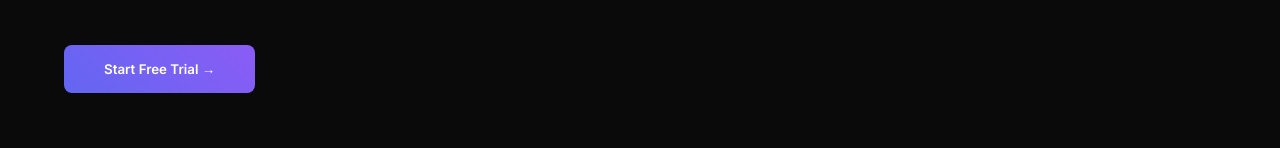
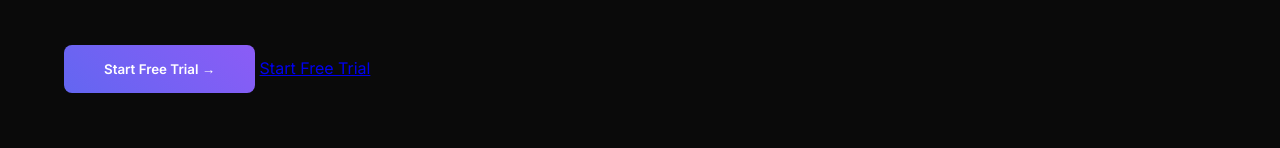
Before and after one commit to postanov22000/seo_tools, a plain HTML site: page index.html in a window 1280 px wide. Shown: the part 427-575 px from the top of the page. Drawn offline with Linux system fonts and the light colour scheme.

Commit message:
Update index.html

```diff
--- a/index.html
+++ b/index.html
@@ -194,6 +194,7 @@
             <h1 class="scroll-animate">Next-Gen SEO Optimization for Modern Businesses</h1>
             <p class="scroll-animate">Harness AI-powered insights, competitor analysis, and real-time tracking to dominate search rankings.</p>
             <button class="cta-button scroll-animate">Start Free Trial →</button>
+            <a href="https://calendly.com/app/scheduled_events/user/me">Start Free Trial </a>
         </div>
     </section>
 
```
